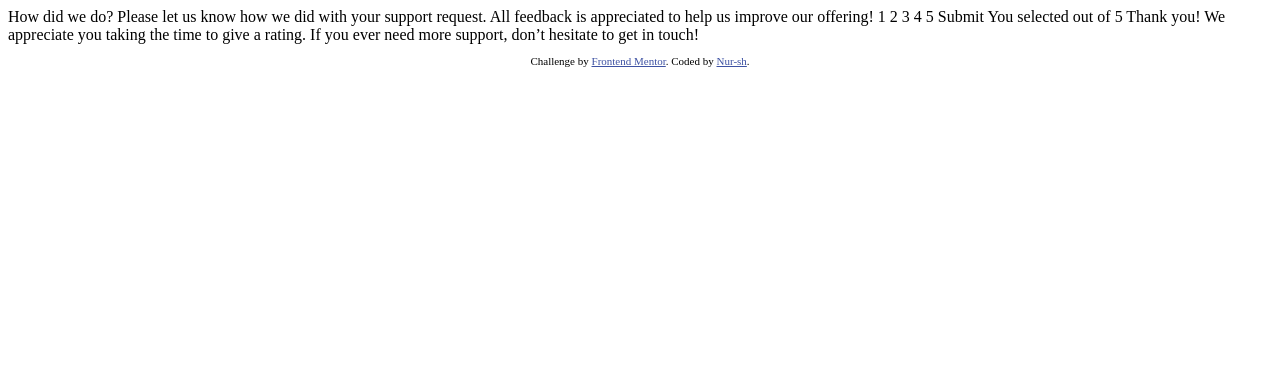
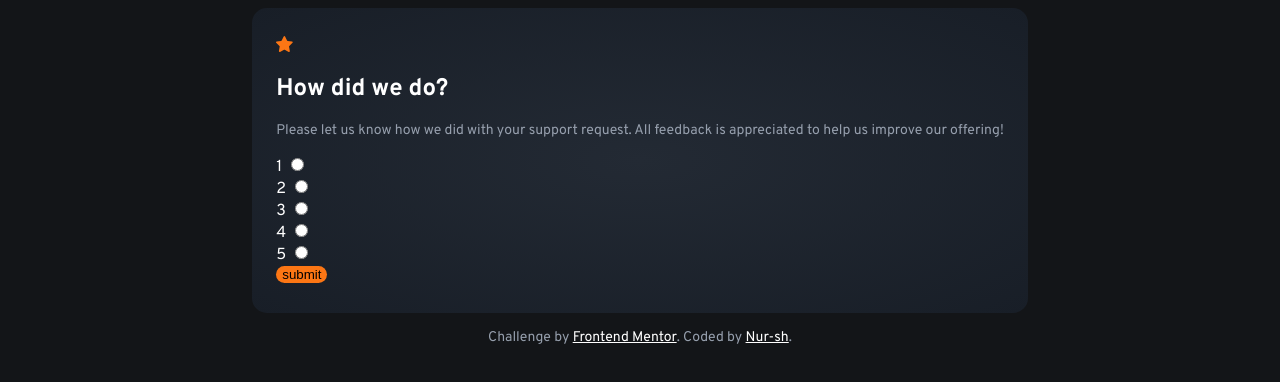
Before and after one commit to nursh/FM-Interactive-Rating-Component, a plain HTML site: page index.html in a window 1280 px wide. Drawn offline with Linux system fonts and the light colour scheme.

Commit message:
add basic styling

```diff
--- a/index.html
+++ b/index.html
@@ -1,47 +1,68 @@
 <!DOCTYPE html>
 <html lang="en">
+
 <head>
   <meta charset="UTF-8">
-  <meta name="viewport" content="width=device-width, initial-scale=1.0"> <!-- displays site properly based on user's device -->
+  <meta name="viewport" content="width=device-width, initial-scale=1.0">
+  <!-- displays site properly based on user's device -->
 
   <link rel="icon" type="image/png" sizes="32x32" href="./images/favicon-32x32.png">
 
   <title>Frontend Mentor | Interactive rating component</title>
-
-  <!-- Feel free to remove these styles or customise in your own stylesheet 👍 -->
-  <style>
-    .attribution { font-size: 11px; text-align: center; }
-    .attribution a { color: hsl(228, 45%, 44%); }
-  </style>
+  <link rel="stylesheet" href="styles.css">
   <link rel="preconnect" href="https://fonts.googleapis.com">
   <link rel="preconnect" href="https://fonts.gstatic.com" crossorigin>
-  <link href="https://fonts.googleapis.com/css2?family=Overpass:ital,wght@0,100..900;1,100..900&display=swap" rel="stylesheet">
+  <link href="https://fonts.googleapis.com/css2?family=Overpass:ital,wght@0,100..900;1,100..900&display=swap"
+    rel="stylesheet">
 </head>
+
 <body>
 
-  <!-- Rating state start -->
+  <main>
 
-  How did we do?
+    <div>
+      <img src="./images/icon-star.svg" alt="Star icon with a background">
+    </div>
 
-  Please let us know how we did with your support request. All feedback is appreciated
-  to help us improve our offering!
+    <h1>
+      How did we do?
+    </h1>
 
-  1 2 3 4 5
+    <p>Please let us know how we did with your support request. All feedback is appreciated
+      to help us improve our offering!</p>
 
-  Submit
+    <form>
 
-  <!-- Rating state end -->
+      <div>
+        <label for="one">1
+          <input type="radio" id="one">
+        </label>
+      </div>
+      <div>
+        <label for="two">2
+          <input type="radio" id="two">
+        </label>
+      </div>
+      <div>
+        <label for="three">3
+          <input type="radio" id="three">
+        </label>
+      </div>
+      <div>
+        <label for="four">4
+          <input type="radio" id="four">
+        </label>
+      </div>
+      <div>
+        <label for="five">5
+          <input type="radio" id="five">
+        </label>
+      </div>
 
-  <!-- Thank you state start -->
+      <button>submit</button>
+    </form>
+  </main>
 
-  You selected <!-- Add rating here --> out of 5
-
-  Thank you!
-
-  We appreciate you taking the time to give a rating. If you ever need more support,
-  don’t hesitate to get in touch!
-
-  <!-- Thank you state end -->
 
 
   <rooter class="attribution">
@@ -49,6 +70,7 @@
       Challenge by <a href="https://www.frontendmentor.io?ref=challenge" target="_blank">Frontend Mentor</a>.
       Coded by <a href="#">Nur-sh</a>.
     </p>
-  </>
+    </>
 </body>
+
 </html>
--- a/styles.css
+++ b/styles.css
@@ -1,4 +1,13 @@
 :root {
+
+  --spg-100: 0.5rem;
+  --spg-200: 1rem;
+  --spg-300: 1.5rem;
+  --spg-400: 2rem;
+  --spg-500: 2.5rem;
+  --spg-1300: 6.5rem;
+  --spg-1700: 8.5rem;
+
   --clr-white: #ffffff;
   --clr-black: #000000;
   --clr-grey-950: #131518;
@@ -6,7 +15,14 @@
   --clr-grey-500: #969FAD;
   --clr-orange: #FC7614;
 
-  --clr-gradient: linear-gradient(to right, #232A34, #181E27);
+  --txt-1: 1.75rem;
+  --txt-2: 1.5rem;
+  --txt-3: 1rem;
+  --txt-4: 0.9375rem;
+  --txt-5: 0.875rem;
+
+  --clr-gradient: radial-gradient(#232A34, #181E27);
+  --sm-radius: 0.9375rem;
 }
 
 *,
@@ -16,5 +32,41 @@
 }
 
 body {
+  font-family: "Overpass", sans-serif;
+  background-color: var(--clr-grey-950);
+  color: var(--clr-white);
+  display: grid;
+  place-items: center;
+}
 
+main {
+  background: var(--clr-gradient);
+  border-radius: var(--sm-radius);
+  padding: 1.75rem 1.5rem;
 }
+
+h1 {
+  font-size: 1.5rem;
+  font-weight: 700;
+}
+
+p {
+  font-size: 0.875rem;
+  line-height: 1.5;
+  color: var(--clr-grey-500);
+}
+
+button {
+  border: none;
+  background-color: var(--clr-orange);
+  border-radius: 1.5rem;
+}
+
+.attribution {
+  font-size: 11px;
+  text-align: center;
+}
+
+.attribution a:link {
+  color: var(--clr-white);
+}
```
Also changed, not shown: thank-you.html (added, +52 -0 lines).
